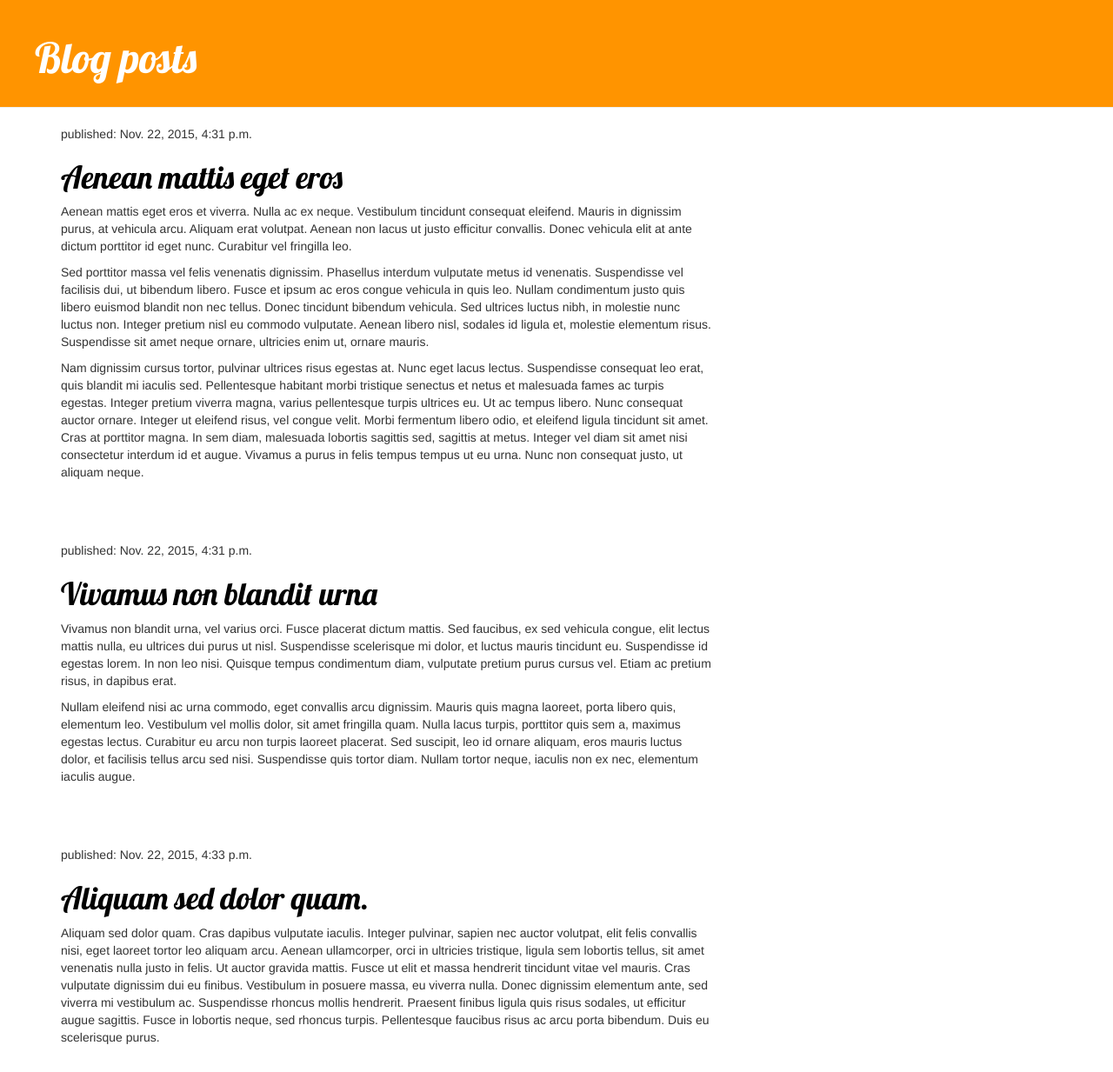
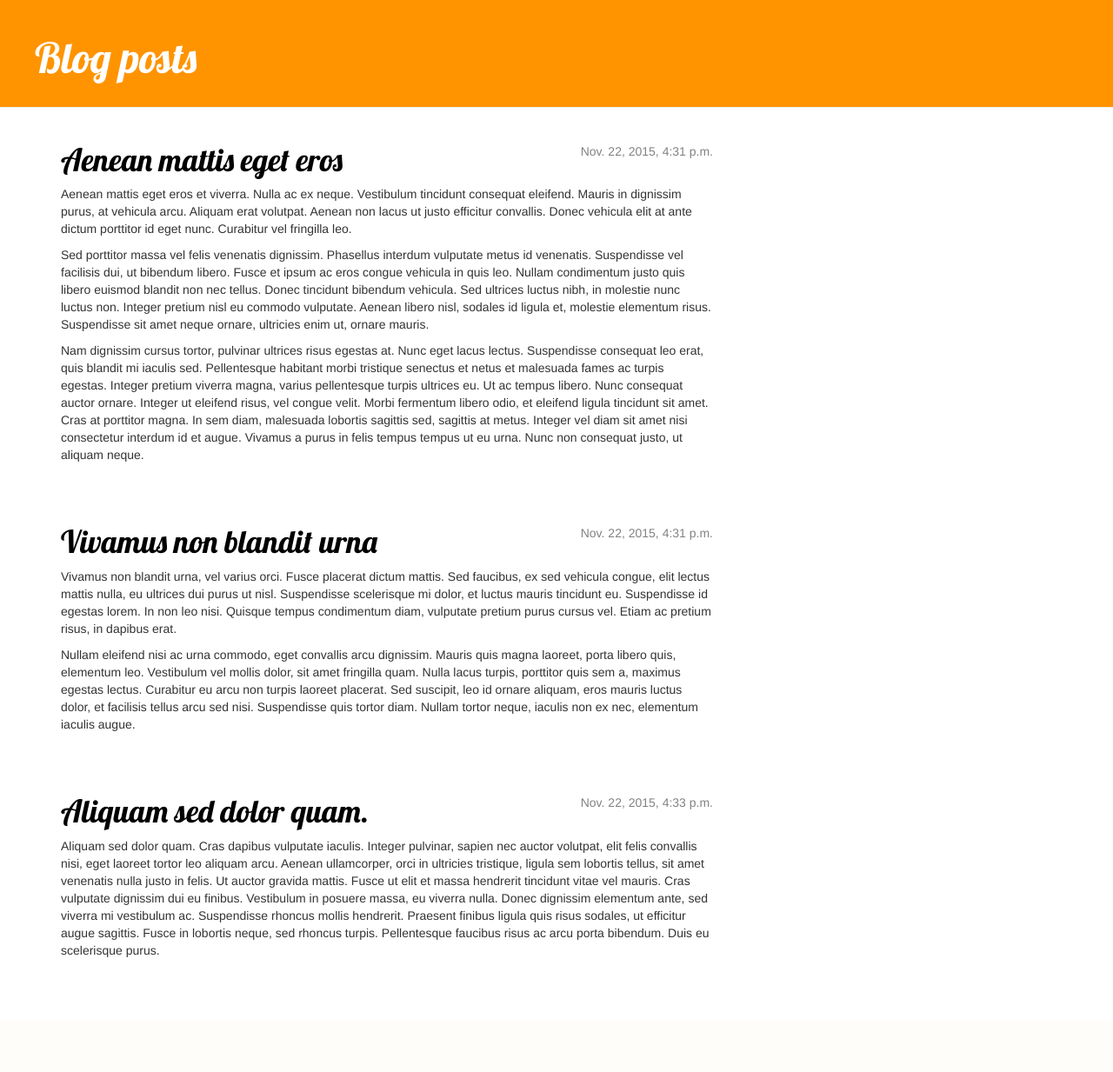
Before and after one commit to laurafeier/django-intro-BEST, a Django app: page / in a window 1280 px wide. Shown: the top 1233 px of the page at 87% size. After the commit the page ends 1101 px from the top, so only its background shows below. Run offline with Django 3.2, Linux system fonts and the light colour scheme; data comes from the database, SQL or seed files in the repository; some libraries are stand-ins or nearby versions.

Commit message:
hide published date when missing

```diff
--- a/mysite/blog/static/css/blog.css
+++ b/mysite/blog/static/css/blog.css
@@ -22,3 +22,8 @@ h1 a {
     font-size: 36pt;
     text-decoration: none;
 }
+
+.date {
+    float: right;
+    color: #828282;
+}
--- a/mysite/blog/templates/blog/post_detail.html
+++ b/mysite/blog/templates/blog/post_detail.html
@@ -3,7 +3,11 @@
 {% block content %}
 
 <div class="post">
-    <p>published: {{ post.published_date }}</p>
+    {% if post.published_date %}
+        <div class="date">
+            {{ post.published_date }}
+        </div>
+    {% endif %}
     <h1><a href="">{{ post.title }}</a></h1>
     <p>{{ post.text|linebreaks }}</p>
 </div>
--- a/mysite/blog/templates/blog/post_list.html
+++ b/mysite/blog/templates/blog/post_list.html
@@ -4,7 +4,11 @@
 
 {% for post in posts %}
     <div class="post">
-        <p>published: {{ post.published_date }}</p>
+        {% if post.published_date %}
+            <div class="date">
+                {{ post.published_date }}
+            </div>
+        {% endif %}
         <h1><a href="">{{ post.title }}</a></h1>
         <p>{{ post.text|linebreaks }}</p>
     </div>
```
